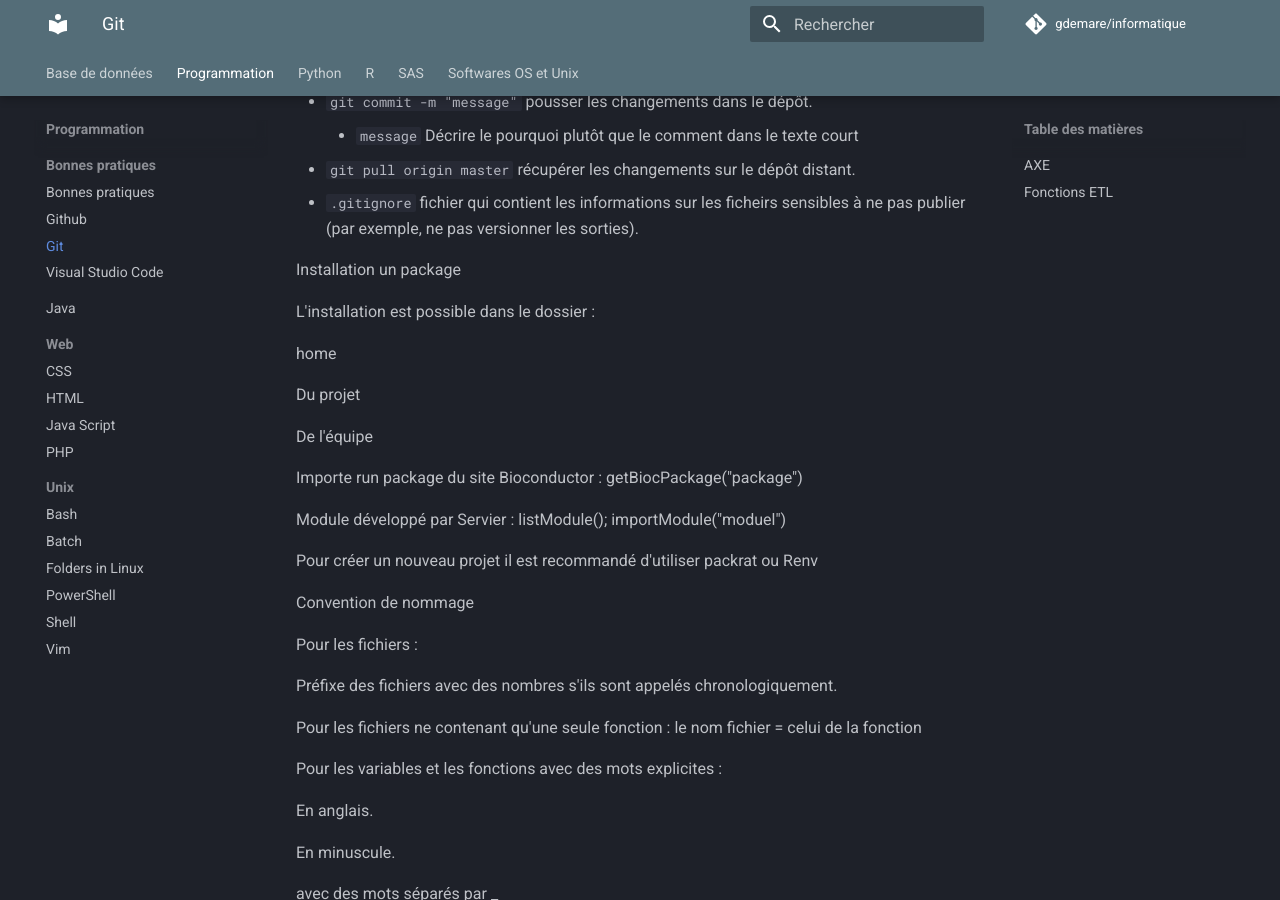
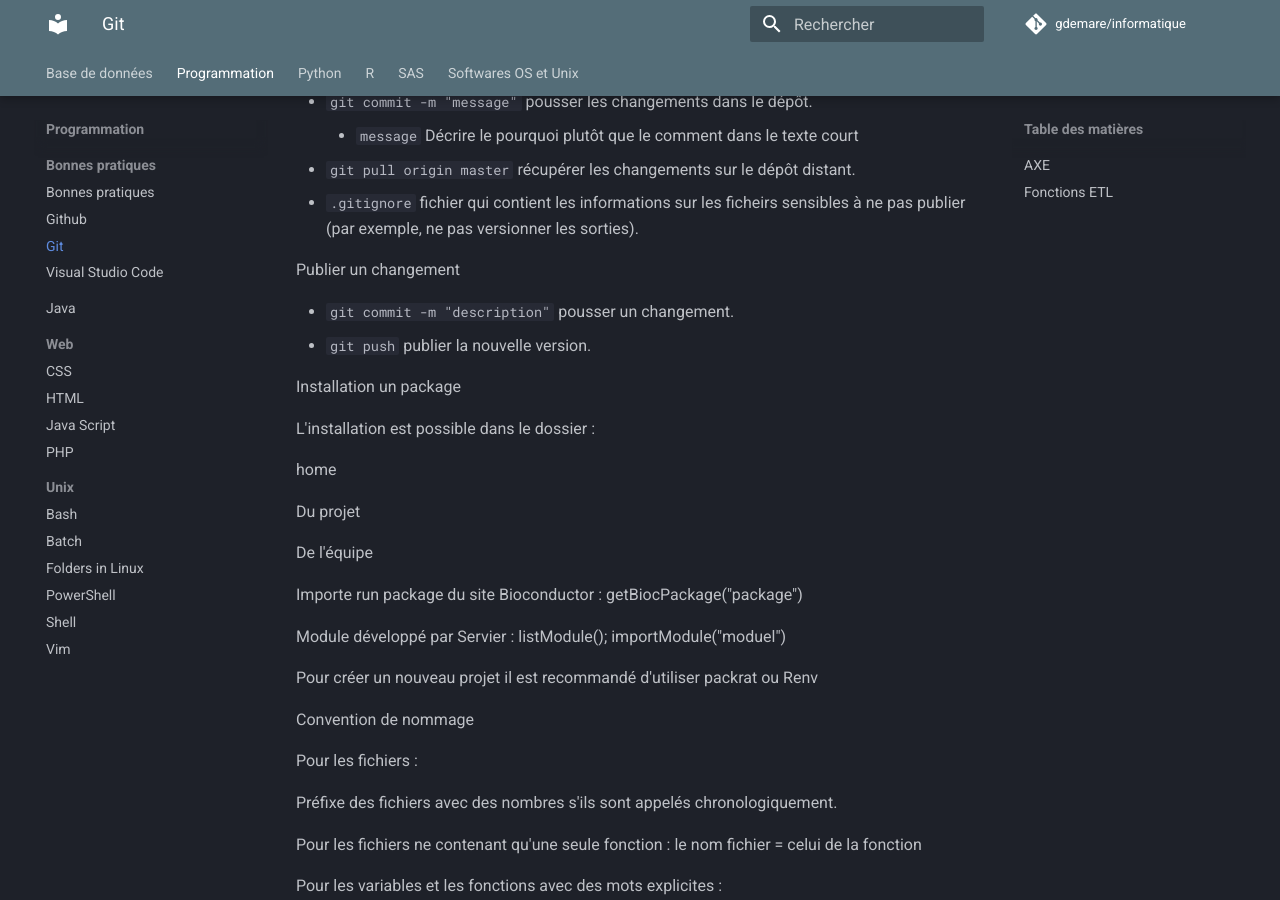
Before and after one commit to gdemare/Informatique, an MkDocs documentation site: the page built from docs/programming/git.md, in a window 1280 px wide and 900 px high, scrolled down 463 px. Built offline with MkDocs 1.6.1 and Material for MkDocs 9.7.7, drawn with Linux system fonts in a browser that asks for light colours; comment, search, counter and statistics services are not loaded.

Commit message:
Update git.md

```diff
--- a/docs/programming/git.md
+++ b/docs/programming/git.md
@@ -17,6 +17,10 @@ Les principales forges sont :
 * `git pull origin master` récupérer les changements sur le dépôt distant.
 * `.gitignore` fichier qui contient les informations sur les ficheirs sensibles à ne pas publier (par exemple, ne pas versionner les sorties).
 
+Publier un changement
+
+* `git commit -m "description"` pousser un changement.
+* `git push` publier la nouvelle version.
 
 Installation un package
 
```
